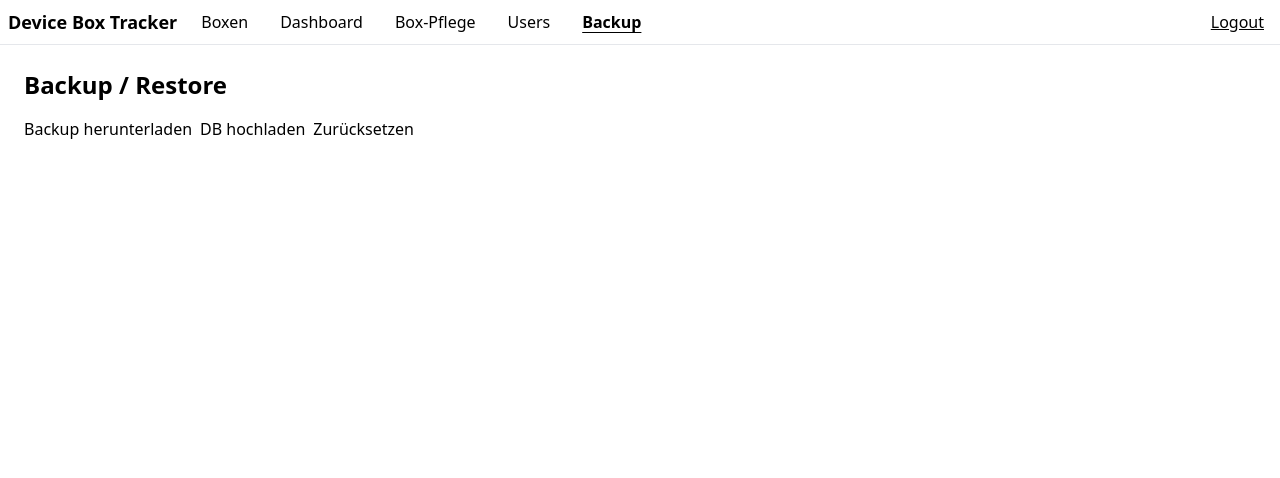
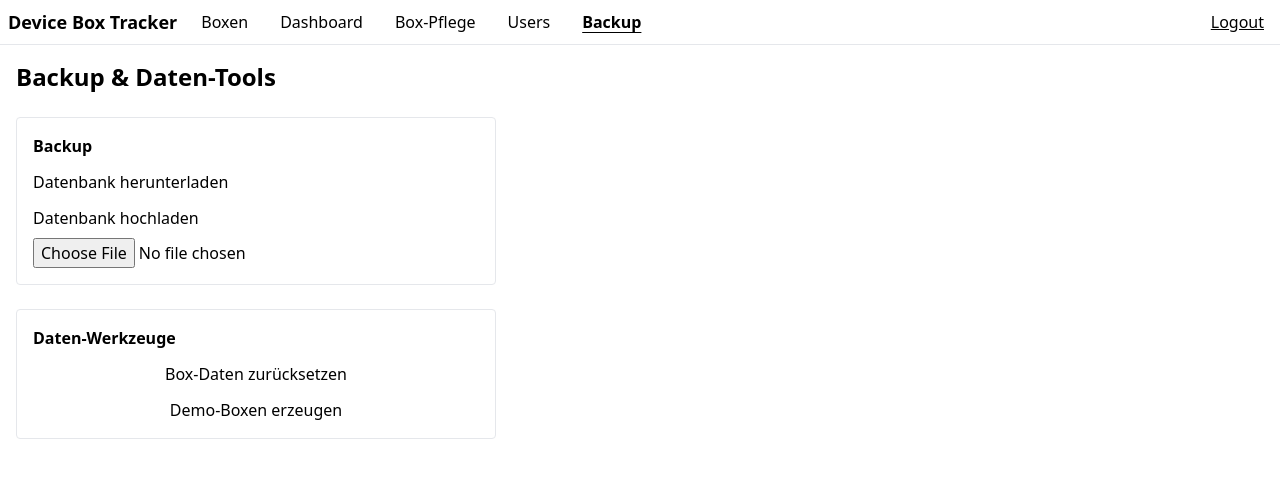
Before and after one commit to Robo782/boxtracking, a React (Vite) app in the folder client/: page /backuprestore in a window 1280 px wide. Shown: the top 478 px of the page. Built offline with nearby package versions, Linux system fonts and the light colour scheme; sample sign-in values are in the browser's storage.

Commit message:
Funktionen

```diff
--- a/client/src/pages/backuprestore.jsx
+++ b/client/src/pages/backuprestore.jsx
@@ -1,43 +1,60 @@
 import { useState } from "react";
-import api from "@/utils/api";
+import api from "../utils/api.js";
 
 export default function BackupRestore() {
-  const [err,setErr] = useState("");
+  const [msg, setMsg] = useState("");
 
-  const backup = () =>
-    api.get("/admin/backup")
-       .then(({url})=>window.open(url,"_blank"))
-       .catch(()=>setErr("Backup fehlgeschlagen"));
-
-  const upload = e => {
-    const f = e.target.files[0];
-    if(!f) return;
-    const fd = new FormData(); fd.append("db",f);
-    api.post("/admin/restore",fd,{file:true})
-       .then(()=>alert("Import ok – Seite neu laden!"))
-       .catch(()=>setErr("Import fehlgeschlagen"));
-  };
-
-  const reset = () =>
-    confirm("Wirklich ALLE Daten löschen?") &&
-    api.post("/admin/reset").then(()=>location.reload());
+  const post = (url, body) =>
+    api.post(url, body).then((r) => setMsg(r.message || "OK")).catch(setMsg);
 
   return (
-    <div className="p-6 space-y-4">
-      <h1 className="text-2xl font-bold">Backup / Restore</h1>
+    <main className="p-4 flex flex-col gap-6 max-w-lg">
+      <h1 className="text-2xl font-semibold">Backup &amp; Daten-Tools</h1>
 
-      {err && <p className="text-error">{err}</p>}
+      {/* Backup / Restore */}
+      <section className="border rounded p-4 flex flex-col gap-3">
+        <h2 className="font-semibold">Backup</h2>
 
-      <div className="flex gap-2">
-        <button onClick={backup} className="btn btn-primary">Backup herunterladen</button>
+        <a href="/api/admin/backup" className="btn btn-sm btn-outline">
+          Datenbank herunterladen
+        </a>
 
-        <label className="btn">
-          DB hochladen
-          <input type="file" hidden onChange={upload} />
+        <label className="flex flex-col gap-2">
+          <span>Datenbank hochladen</span>
+          <input
+            type="file"
+            className="file-input file-input-bordered file-input-sm"
+            onChange={(e) => {
+              const file = e.target.files[0];
+              if (!file) return;
+              const form = new FormData();
+              form.append("file", file);
+              post("/api/admin/restore", form);
+            }}
+          />
         </label>
+      </section>
 
-        <button onClick={reset} className="btn btn-error">Zurücksetzen</button>
-      </div>
-    </div>
+      {/* Reset / Init */}
+      <section className="border rounded p-4 flex flex-col gap-3">
+        <h2 className="font-semibold">Daten-Werkzeuge</h2>
+
+        <button
+          className="btn btn-sm btn-warning"
+          onClick={() => post("/api/admin/reset-data")}
+        >
+          Box-Daten zurücksetzen
+        </button>
+
+        <button
+          className="btn btn-sm btn-primary"
+          onClick={() => post("/api/admin/init-data")}
+        >
+          Demo-Boxen erzeugen
+        </button>
+      </section>
+
+      {msg && <p className="text-green-600">{msg}</p>}
+    </main>
   );
 }
```
Also changed, not shown: 2 other files (tests, documents, lock files or other folders).
